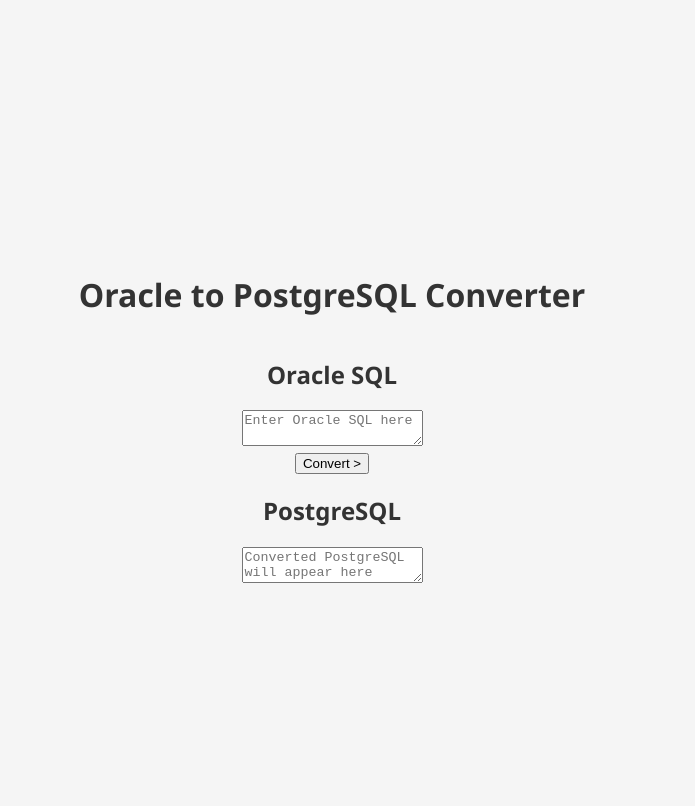
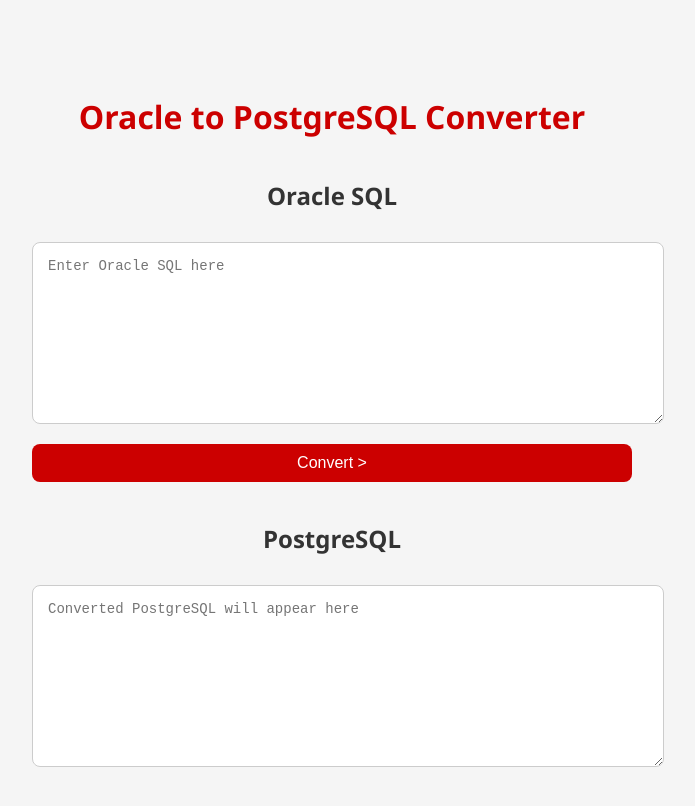
Before and after one commit to DavidEValdes/conversion-app, a React (Create React App) app in the folder frontend/client/: page / in a window 1280 px wide. Shown: the top 806 px of the page, without its empty margins (308-1003 px from the left). Built offline with nearby package versions, Linux system fonts and the light colour scheme; no server answers.

Commit message:
removed errors, corrected output

```diff
--- a/frontend/client/src/App.css
+++ b/frontend/client/src/App.css
@@ -4,14 +4,14 @@
   color: #333;
   background-color: #f5f5f5;
   padding: 20px;
-  height: 100vh; /* Full-height viewport */
+  height: 100vh;
   display: flex;
   flex-direction: column;
   justify-content: center;
   align-items: center;
 }
 
-.App-header {
+h1 {
   color: #c00; /* Wells Fargo red */
 }
 
@@ -20,17 +20,24 @@
   max-width: 600px;
   display: flex;
   flex-direction: column;
-  gap: 20px; /* Spacing between elements */
+  gap: 20px;
 }
 
-input-area, .output-area {
+.input-area, .output-area {
+  width: 100%;
+  display: flex;
+  flex-direction: column;
+  gap: 10px;
+}
+
+textarea {
   width: 100%;
   height: 150px;
   padding: 15px;
   border-radius: 8px;
   border: 1px solid #ccc;
   font-size: 14px;
-  resize: none; /* Disable resizing */
+
 }
 
 .convert-button {
@@ -47,3 +54,34 @@
 .convert-button:hover {
   background-color: #a00;
 }
+
+.validation {
+  margin-top: 10px;
+  font-weight: bold;
+}
+
+.valid {
+  color: green;
+}
+
+.invalid {
+  color: red;
+}
+
+.validation-result {
+  margin-top: 10px;
+  text-align: left;
+}
+
+pre {
+  background-color: #f0f0f0;
+  padding: 10px;
+  border-radius: 5px;
+  overflow-x: auto;
+}
+
+.error {
+  margin-top: 20px;
+  color: red;
+  font-weight: bold;
+}
--- a/frontend/client/src/App.js
+++ b/frontend/client/src/App.js
@@ -44,8 +44,8 @@
   return (
     <div className="App">
       <h1>Oracle to PostgreSQL Converter</h1>
-      <div className="converter">
-        <div className="panel">
+      <div className="converter-container">
+        <div className="input-area">
           <h2>Oracle SQL</h2>
           <textarea
             value={oracleSQL}
@@ -53,8 +53,8 @@
             placeholder="Enter Oracle SQL here"
           />
         </div>
-        <button onClick={handleConvert}>Convert &gt;</button>
-        <div className="panel">
+        <button className="convert-button" onClick={handleConvert}>Convert &gt;</button>
+        <div className="output-area">
           <h2>PostgreSQL</h2>
           <textarea
             value={postgresSQL}
```
Also changed, not shown: 2 other files (tests, documents, lock files or other folders).
